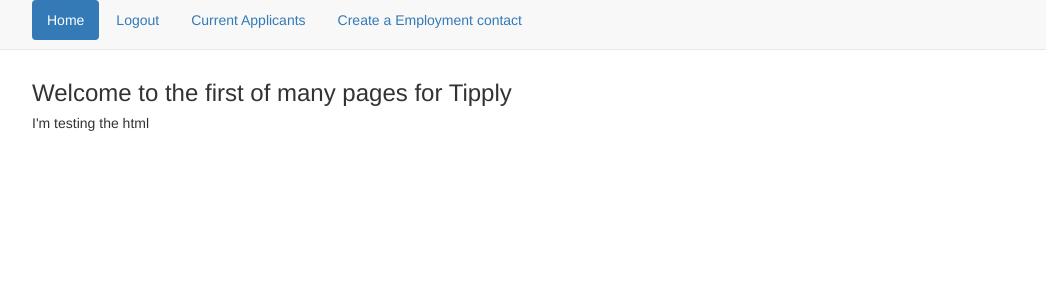
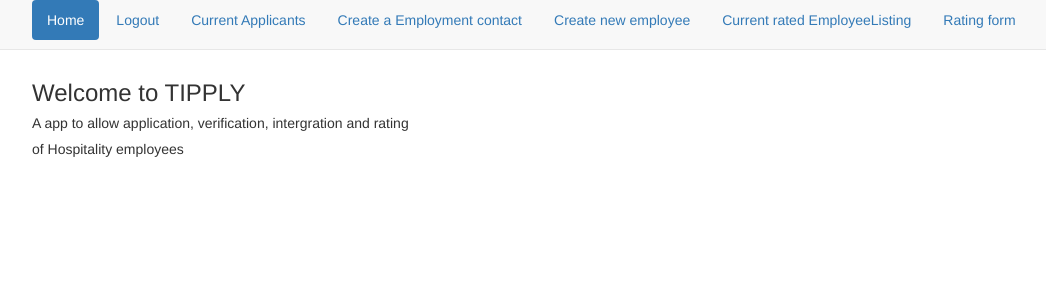
Before and after one commit to chucklapress/tipply_old, a Django app: page / in a window 1280 px wide. Shown: the top 300 px of the page, without its empty margins (38-1084 px from the left). Run offline with Django 3.2, Linux system fonts and the light colour scheme; the visitor is signed in with stand-in values (Sample User, id 1); some libraries are stand-ins or nearby versions.

Commit message:
changed html pages to improve UI

```diff
--- a/templates/app/employee_form.html
+++ b/templates/app/employee_form.html
@@ -1,6 +1,7 @@
 {% extends "base.html" %}
 
 {% block content %}
+<br>
 <br>
 <div class="container">
   <h4>Please enter the new employee into the system: </h4>
--- a/templates/app/workskill_form.html
+++ b/templates/app/workskill_form.html
@@ -1,6 +1,7 @@
 {% extends "base.html" %}
 
 {% block content %}
+<br>
 <br>
 <div class="container">
   <h4>Score employee subjectively using the following: </h4>
--- a/templates/app/workskill_list.html
+++ b/templates/app/workskill_list.html
@@ -3,6 +3,7 @@
 {% block content %}
 <div class="container">
 <h4>Employee ratings:</h4>
+<br>
 <br>
 scale of (1) to (5)  (1) poor to (5) excellent
 <br>
--- a/templates/base.html
+++ b/templates/base.html
@@ -13,6 +13,9 @@
       <li role="presentation"><a href="{%url 'logout_view'%}?next=/">Logout</a></li>
       <li role="presentation"><a href="{%url 'applicant_list_view'%}?next=/">Current Applicants</a></li>
       <li role="presentation"><a href="{%url 'employee_listing_create_view'%}?next=/">Create a Employment contact</a></li>
+      <li role="presentation"><a href="{%url 'employee_create_view'%}?next=/">Create new employee</a></li>
+      <li role="presentation"><a href="{%url 'employee_list_view'%}?next=/">Current rated EmployeeListing</a></li>
+      <li role="presentation"><a href="{%url 'employee_workskill_create_view'%}?next=/">Rating form</a></li>
         {% else %}
       <li role="presentation" class="active"><a href="{% url 'index_view' %}">Home</a></li>
       <li role="presentation"><a href= "{% url 'sign_up_view' %}">Register an account</a></li>
--- a/templates/index.html
+++ b/templates/index.html
@@ -10,8 +10,10 @@
 <br>
 <br>
 <br>
-  <h3>Welcome to the first of many pages for Tipply</h3>
-  <h5>I'm testing the html</h5>
+  <h3>Welcome to TIPPLY</h3>
+  <h5>A app to allow application, verification, intergration and rating</h5>
+  <h5>  of Hospitality employees</h5>
+
 </div>
 
 
```
